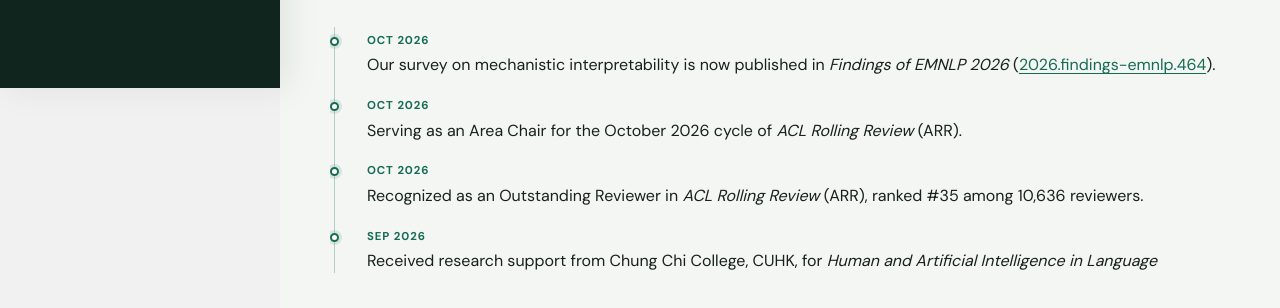
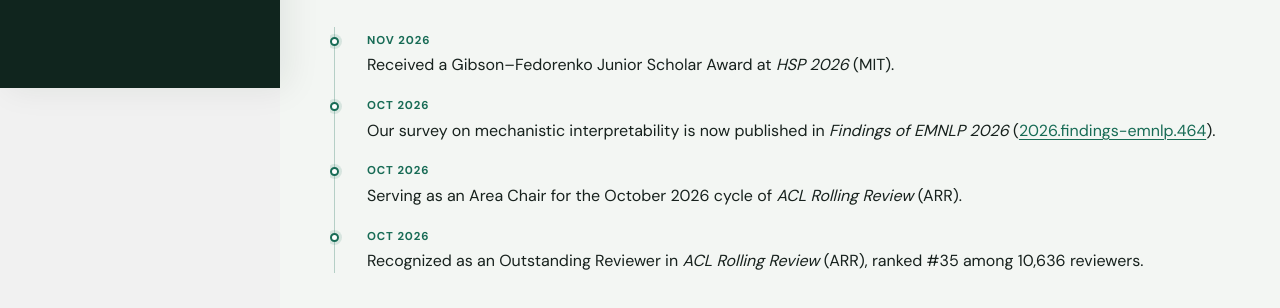
Before and after one commit to xufengduan/xufengduan.github.io, a plain HTML site: page index.html in a window 1280 px wide. Shown: the part 712-1020 px from the top of the page. Drawn offline with nearby package versions, Linux system fonts and the light colour scheme; no server answers.

Commit message:
Add the Gibson-Fedorenko Junior Scholar Award to news and the CV.
Co-authored-by: Cursor <cursoragent@cursor.com>

```diff
--- a/index.html
+++ b/index.html
@@ -882,6 +882,10 @@
         <div class="news-scroll" tabindex="0" aria-label="Recent news">
           <ol class="news-list">
             <li>
+              <time datetime="2026-11">Nov 2026</time>
+              <p>Received a Gibson–Fedorenko Junior Scholar Award at <i>HSP 2026</i> (MIT).</p>
+            </li>
+            <li>
               <time datetime="2026-10">Oct 2026</time>
               <p>Our survey on mechanistic interpretability is now published in <i>Findings of EMNLP 2026</i> (<a href="https://aclanthology.org/2026.findings-emnlp.464/" target="_blank" rel="noopener noreferrer">2026.findings-emnlp.464</a>).</p>
             </li>
```
Also changed, not shown: 1 other file.
